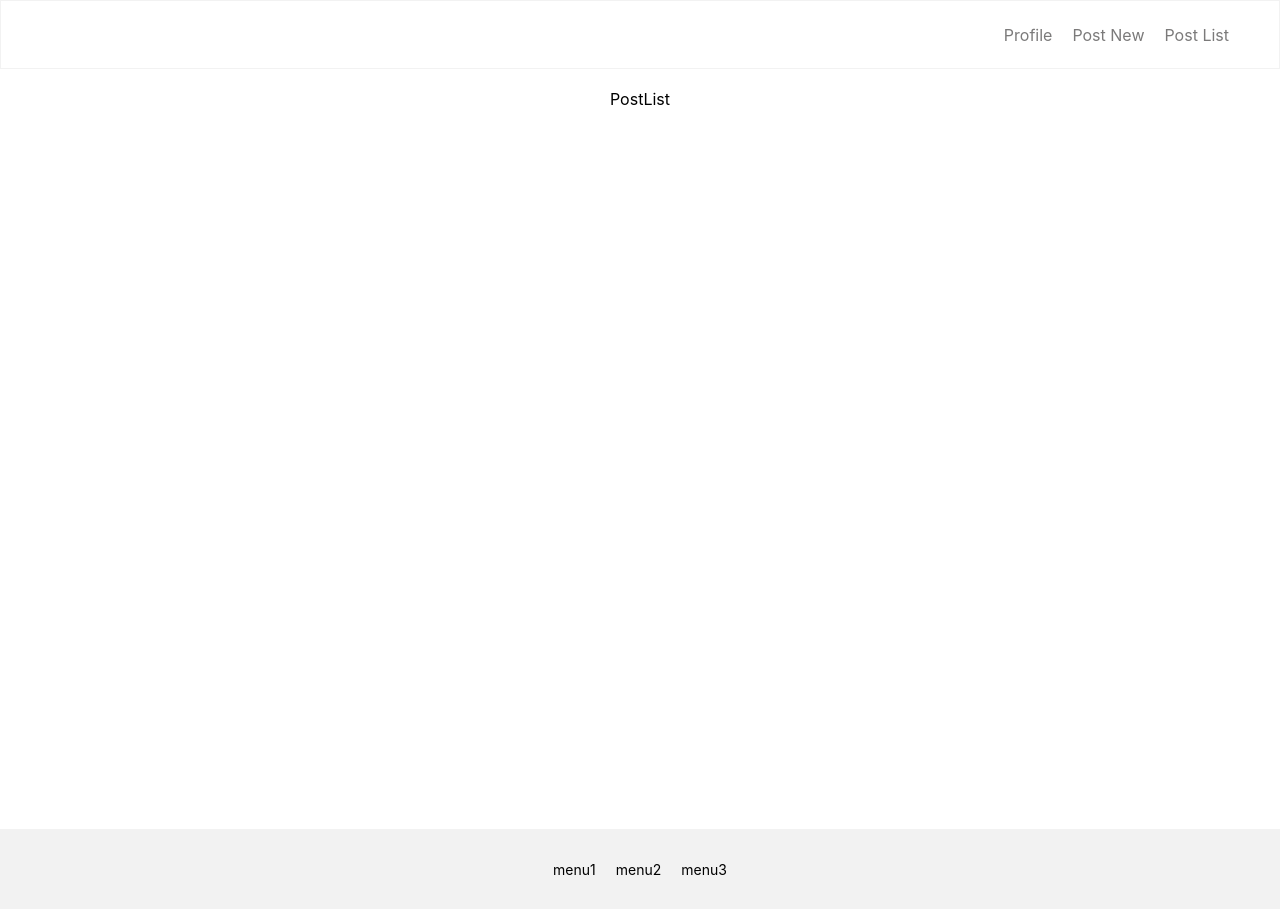
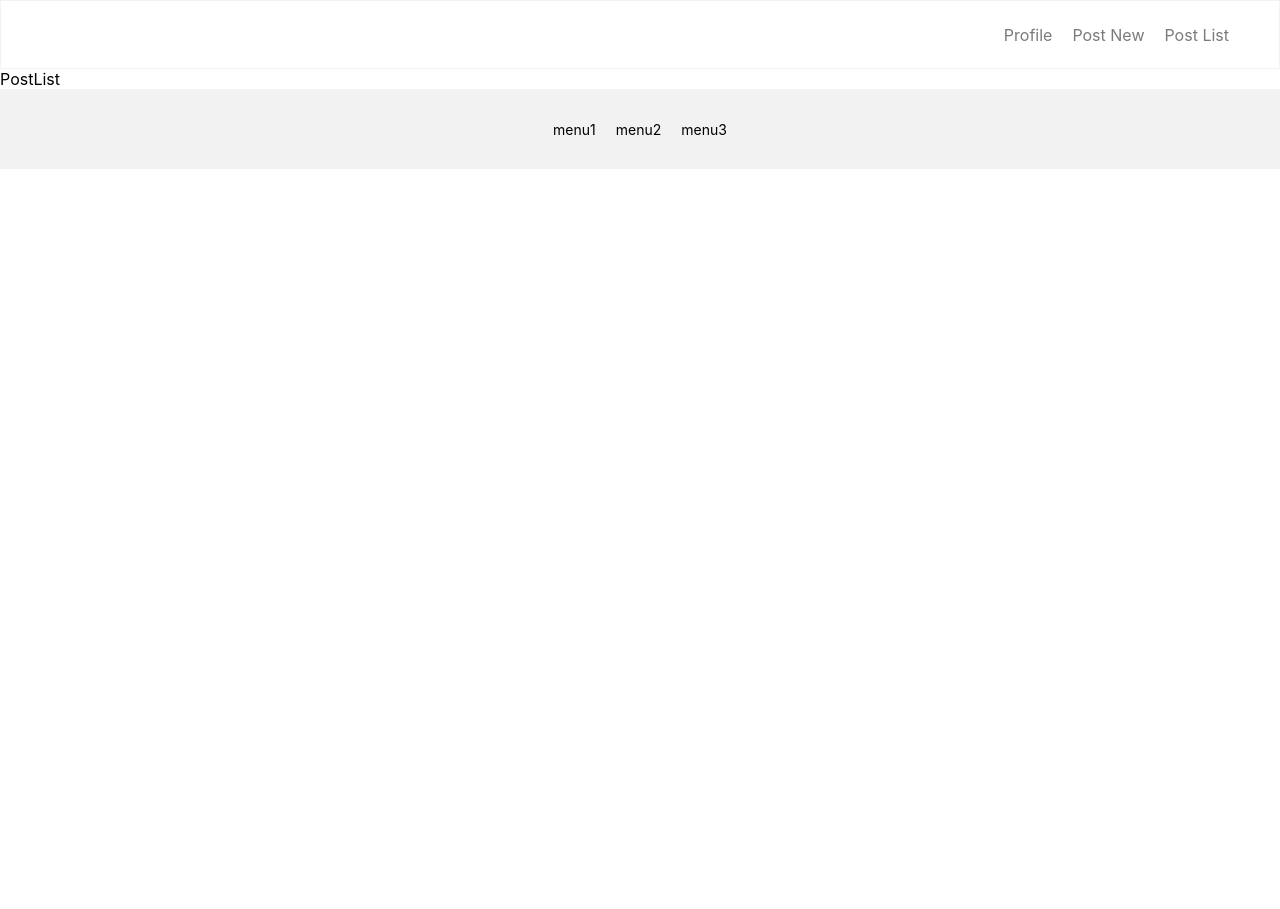
Before and after one commit to seon-mikim/blog, a React (Create React App) app: page / in a window 1280 px wide. After the commit the page ends 800 px from the top, so only its background shows below. Built offline with nearby package versions, Linux system fonts and the light colour scheme.

Commit message:
design: className 수정
- BEM 방식 적용부분

```diff
--- a/src/index.css
+++ b/src/index.css
@@ -47,7 +47,7 @@ footer {
 
 /* post list */
 
-.post-list {
+.post__list {
   min-height: 90vh;
   padding: 20px 40px;
   text-align: center;
```
